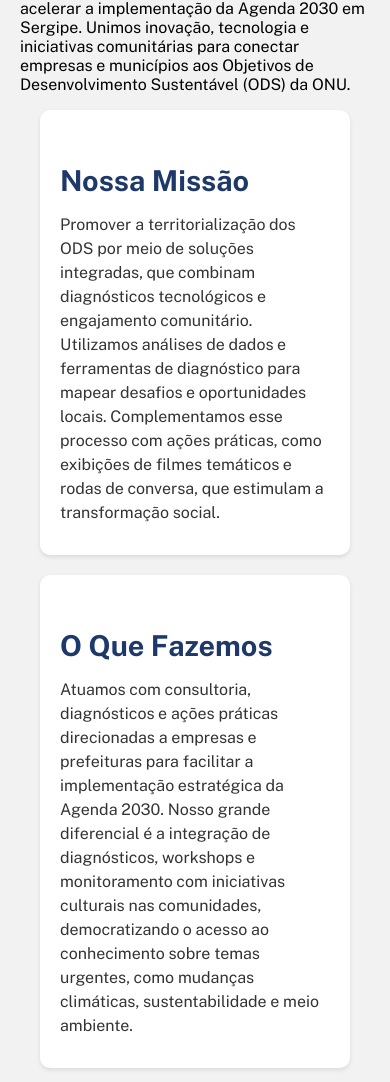
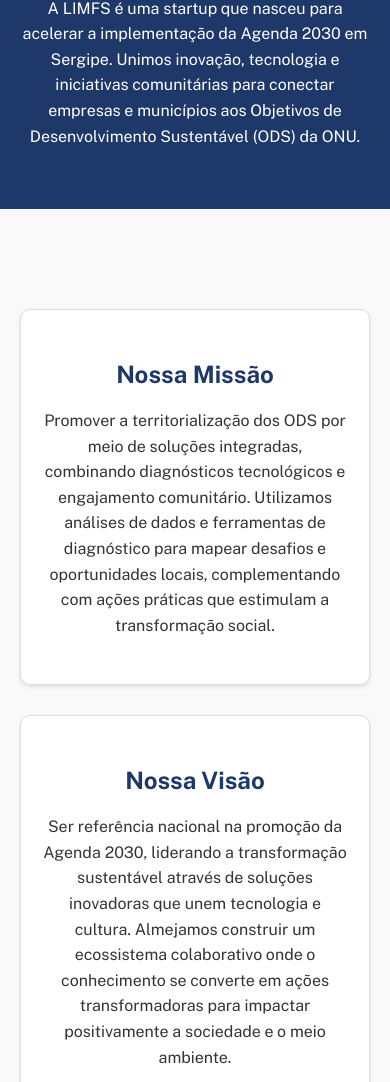
Before and after one commit to githubdegu/limfs, a plain HTML site: page sobre.html in a window 390 px wide. Shown: the part 216-1298 px from the top of the page. Drawn offline with nearby package versions, Linux system fonts and the light colour scheme.

Commit message:
Atualiza a seção "Sobre" com novo layout e conteúdo, incluindo melhorias de estilo e responsividade

```diff
--- a/sobre.html
+++ b/sobre.html
@@ -1,5 +1,6 @@
 <!DOCTYPE html>
 <html lang="pt-BR">
+
 <head>
   <meta charset="UTF-8">
   <meta name="viewport" content="width=device-width, initial-scale=1.0">
@@ -23,6 +24,7 @@
   <link href="https://fonts.googleapis.com/css2?family=Roboto:wght@400;700&display=swap" rel="stylesheet">
   <link href="https://fonts.googleapis.com/css2?family=Public+Sans:wght@400;700&display=swap" rel="stylesheet">
 </head>
+
 <body>
   <header>
     <div class="header-container">
@@ -36,7 +38,7 @@
             <li><a href="index.html">Home</a></li>
             <li><a href="sobre.html" class="active">Sobre</a></li>
             <li><a href="servicos.html">Serviços</a></li>
-            <!-- <li><a href="contato.html">Contato</a></li> -->
+            <li><a href="contato.html">Contato</a></li>
           </ul>
         </nav>
       </div>
@@ -44,31 +46,43 @@
   </header>
 
   <main>
-    <section id="sobre">
+    <section id="sobre-hero">
+      <div class="hero-container">
+        <h1>Quem Somos</h1>
+        <p>
+          A LIMFS é uma startup que nasceu para acelerar a implementação da Agenda 2030 em Sergipe. Unimos inovação,
+          tecnologia e iniciativas comunitárias para conectar empresas e municípios aos Objetivos de Desenvolvimento
+          Sustentável (ODS) da ONU.
+        </p>
+      </div>
+    </section>
+
+    <section id="sobre-cards">
       <div class="container">
-        <h2>Quem Somos</h2>
-        <p>
-          A LIMFS é uma startup que nasceu para acelerar a implementação da Agenda 2030 em Sergipe. Unimos inovação, tecnologia e iniciativas comunitárias para conectar empresas e municípios aos Objetivos de Desenvolvimento Sustentável (ODS) da ONU.
-        </p>
-        <div class="grid-container">
-          <div class="grid-item">
-          </div>
-          <div class="grid-item">
+        <div class="sobre-grid">
+          <div class="sobre-item">
             <h2>Nossa Missão</h2>
             <p>
-              Promover a territorialização dos ODS por meio de soluções integradas, que combinam diagnósticos tecnológicos e engajamento comunitário. Utilizamos análises de dados e ferramentas de diagnóstico para mapear desafios e oportunidades locais. Complementamos esse processo com ações práticas, como exibições de filmes temáticos e rodas de conversa, que estimulam a transformação social.
+              Promover a territorialização dos ODS por meio de soluções integradas, combinando diagnósticos tecnológicos
+              e engajamento comunitário. Utilizamos análises de dados e ferramentas de diagnóstico para mapear desafios
+              e oportunidades locais, complementando com ações práticas que estimulam a transformação social.
             </p>
           </div>
-          <div class="grid-item">
-            <h2>O Que Fazemos</h2>
+          <div class="sobre-item">
+            <h2>Nossa Visão</h2>
             <p>
-              Atuamos com consultoria, diagnósticos e ações práticas direcionadas a empresas e prefeituras para facilitar a implementação estratégica da Agenda 2030. Nosso grande diferencial é a integração de diagnósticos, workshops e monitoramento com iniciativas culturais nas comunidades, democratizando o acesso ao conhecimento sobre temas urgentes, como mudanças climáticas, sustentabilidade e meio ambiente.
+              Ser referência nacional na promoção da Agenda 2030, liderando a transformação sustentável através de
+              soluções inovadoras que unem tecnologia e cultura. Almejamos construir um ecossistema colaborativo onde o
+              conhecimento se converte em ações transformadoras para impactar positivamente a sociedade e o meio
+              ambiente.
             </p>
           </div>
-          <div class="grid-item">
-            <h2>Nosso Compromisso</h2>
+          <div class="sobre-item">
+            <h2>Nossos Valores</h2>
             <p>
-              Estamos comprometidos em criar ambientes corporativos mais inclusivos e gerir projetos que gerem impactos positivos no mundo. Acreditamos que, com a união de esforços e o compartilhamento do conhecimento, podemos transformar desafios em oportunidades e construir um futuro mais sustentável e inclusivo.
+              Acreditamos na inovação, buscando continuamente soluções criativas que desafiam o status quo e promovem o
+              desenvolvimento sustentável. Valorizamos a comunicação aberta e o engajamento entre comunidades e
+              empresas, buscando equilibrar desenvolvimento econômico, inclusão social e preservação ambiental.
             </p>
           </div>
         </div>
@@ -79,11 +93,13 @@
   <footer>
     <p>&copy; 2025 LIMFS. Todos os direitos reservados.</p>
     <p>
-      <a href="https://www.linkedin.com/company/mosaicosfuturos" target="_blank" rel="noopener noreferrer">LinkedIn</a> |
+      <a href="https://www.linkedin.com/company/mosaicosfuturos" target="_blank" rel="noopener noreferrer">LinkedIn</a>
+      |
       <a href="https://instagram.com/mosaicosfuturos" target="_blank" rel="noopener noreferrer">Instagram</a> |
       <a href="mailto:contato@mosaicosfuturos.com">Email</a>
     </p>
-    <p>Telefone: (xx) xxxx-xxxx</p>
+    <p>Telefone: (79) 99809-4165</p>
   </footer>
 </body>
+
 </html>
--- a/styles/sobre.css
+++ b/styles/sobre.css
@@ -1,98 +1,114 @@
 @import url('https://fonts.googleapis.com/css2?family=Public+Sans:wght@400;700&display=swap');
 
-#sobre {
-  padding: 60px 0;
-  background-color: #f2f2f2;
+#sobre-hero {
+  padding: 80px 0;
+  background-color: var(--primary-blue);
+  color: var(--white);
+  text-align: center;
 }
 
-#sobre .container {
+#sobre-hero .hero-container {
   max-width: 1200px;
   margin: 0 auto;
   padding: 0 20px;
 }
 
-#sobre > h2 {
-  font-size: 2.5rem;
+#sobre-hero h1 {
+  font-size: 3rem;
   margin-bottom: 20px;
-  color: var(--cor-primaria);
+}
+
+#sobre-hero p {
+  font-size: 1.2rem;
+  line-height: 1.6;
+  max-width: 800px;
+  margin: 0 auto;
+}
+
+#sobre-cards {
+  padding: 60px 0;
+  background-color: #f9f9f9;
+}
+
+#sobre-cards .container {
+  max-width: 1200px;
+  margin: 0 auto;
+  padding: 0 20px;
+}
+
+.sobre-grid {
+  display: grid;
+  grid-template-columns: repeat(auto-fit, minmax(300px, 1fr));
+  gap: 40px;
+  margin-top: 40px;
+}
+
+.sobre-item {
+  background-color: var(--cor-fundo);
+  border: 1px solid #ddd;
+  border-radius: 10px;
+  padding: 40px 30px;
+  box-shadow: 0 2px 4px rgba(0, 0, 0, 0.1);
+  transition: all 0.3s ease;
+}
+
+.sobre-item h2 {
+  font-size: 1.8rem;
+  margin-bottom: 20px;
+  color: var(--primary-blue);
   text-align: center;
 }
 
-#sobre > p {
-  font-size: 1.1rem;
+.sobre-item p {
+  font-size: 1rem;
   line-height: 1.6;
   color: var(--cor-texto);
-  margin-bottom: 40px;
   text-align: center;
 }
 
-.grid-container {
-  display: grid;
-  grid-template-columns: repeat(auto-fit, minmax(250px, 1fr));
-  gap: 20px;
-  padding: 0 20px;
+.sobre-item:hover {
+  background-color: var(--primary-blue);
+  transform: translateY(-5px);
+  box-shadow: 0 4px 8px rgba(0, 0, 0, 0.2);
 }
 
-.grid-container .grid-item:first-child {
-  display: none;
+.sobre-item:hover h2,
+.sobre-item:hover p {
+  color: var(--white);
 }
 
-.grid-item {
-  background-color: var(--cor-fundo);
-  padding: 60px 60px;
-  border-radius: 10px;
-  box-shadow: 0 2px 4px rgba(0, 0, 0, 0.1);
-  transition: background-color 0.3s ease, color 0.3s ease;
-  color: var(--cor-texto);
-  height: auto;
-  text-align: center;
+@media (max-width: 768px) {
+  #sobre-hero h1 {
+    font-size: 2.5rem;
+  }
+
+  #sobre-hero p {
+    font-size: 1.1rem;
+  }
+
+  .sobre-grid {
+    gap: 30px;
+  }
 }
 
 @media (max-width: 600px) {
-  .grid-item {
+  #sobre-hero {
+    padding: 60px 0;
+  }
+
+  #sobre-hero h1 {
+    font-size: 2rem;
+  }
+
+  #sobre-hero p {
+    font-size: 1rem;
+  }
+
+  .sobre-item {
     padding: 30px 20px;
   }
+
+  .sobre-item h2 {
+    font-size: 1.5rem;
+  }
 }
-
-.grid-item:hover {
-  background-color: var(--cor-secundaria);
-  color: var(--cor-fundo);
-  transition: background-color 0.3s ease, color 0.3s ease;
-  box-shadow: none;
-}
-
-.grid-item h2 {
-  font-size: 1.8rem;
-  margin-bottom: 10px;
-  color: var(--cor-primaria);
-  text-align: left;
-}
-
-.grid-item p {
-  font-size: 1rem;
-  line-height: 1.5;
-  color: var(--cor-texto);
-  margin-bottom: 0;
-  text-align: left;
-}
-
-#sobre section {
-  margin-bottom: 40px;
-  padding: 20px;
-  background-color: #fff;
-  border-radius: 8px;
-  box-shadow: 0 2px 4px rgba(0, 0, 0, 0.1);
-}
-
-#sobre section h2 {
-  font-size: 2rem;
-  margin-bottom: 15px;
-  color: var(--primary-blue);
-}
-
-#sobre section p {
-  font-size: 1.1rem;
-  line-height: 1.6;
-  color: #333;
-  margin-bottom: 0;
-}
```
